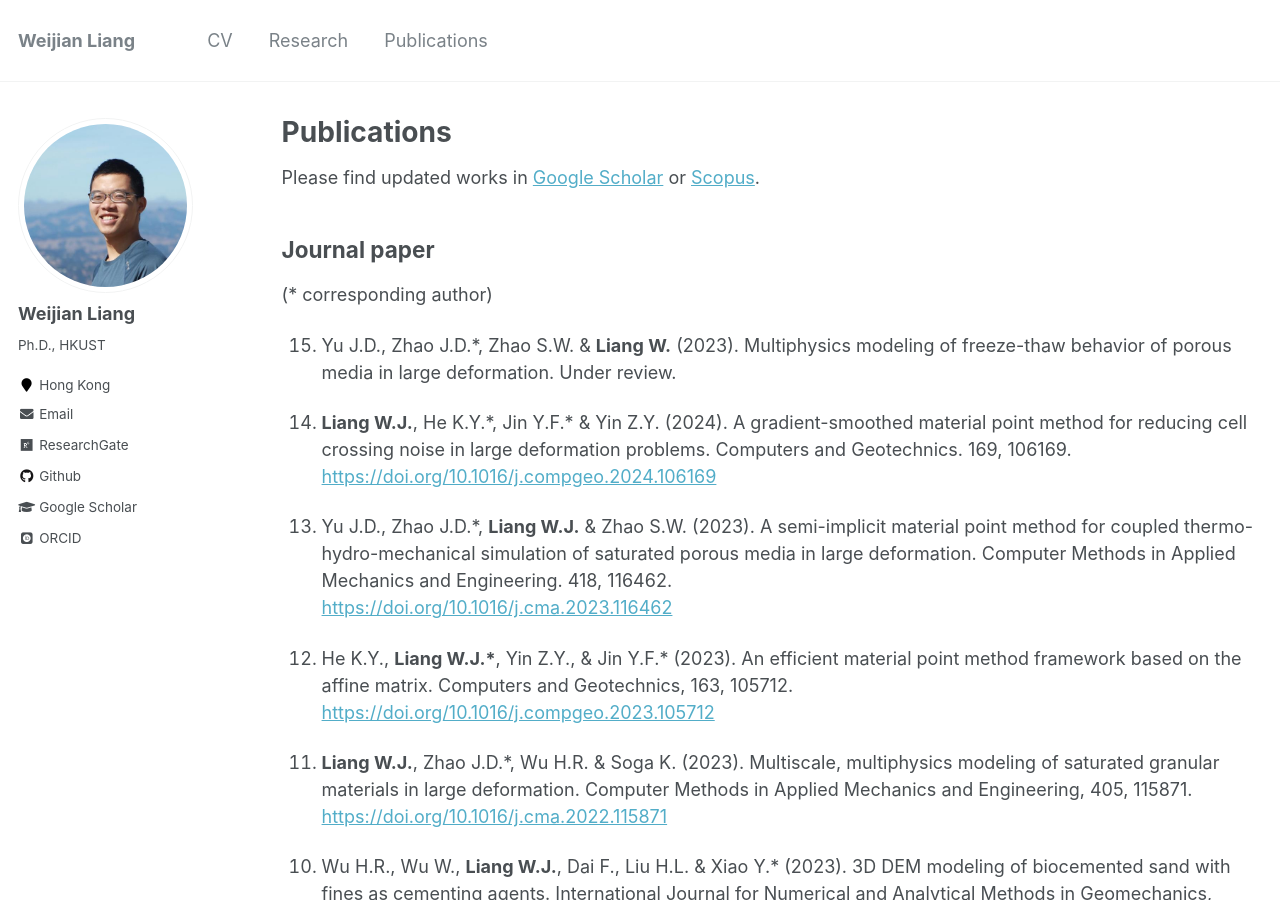
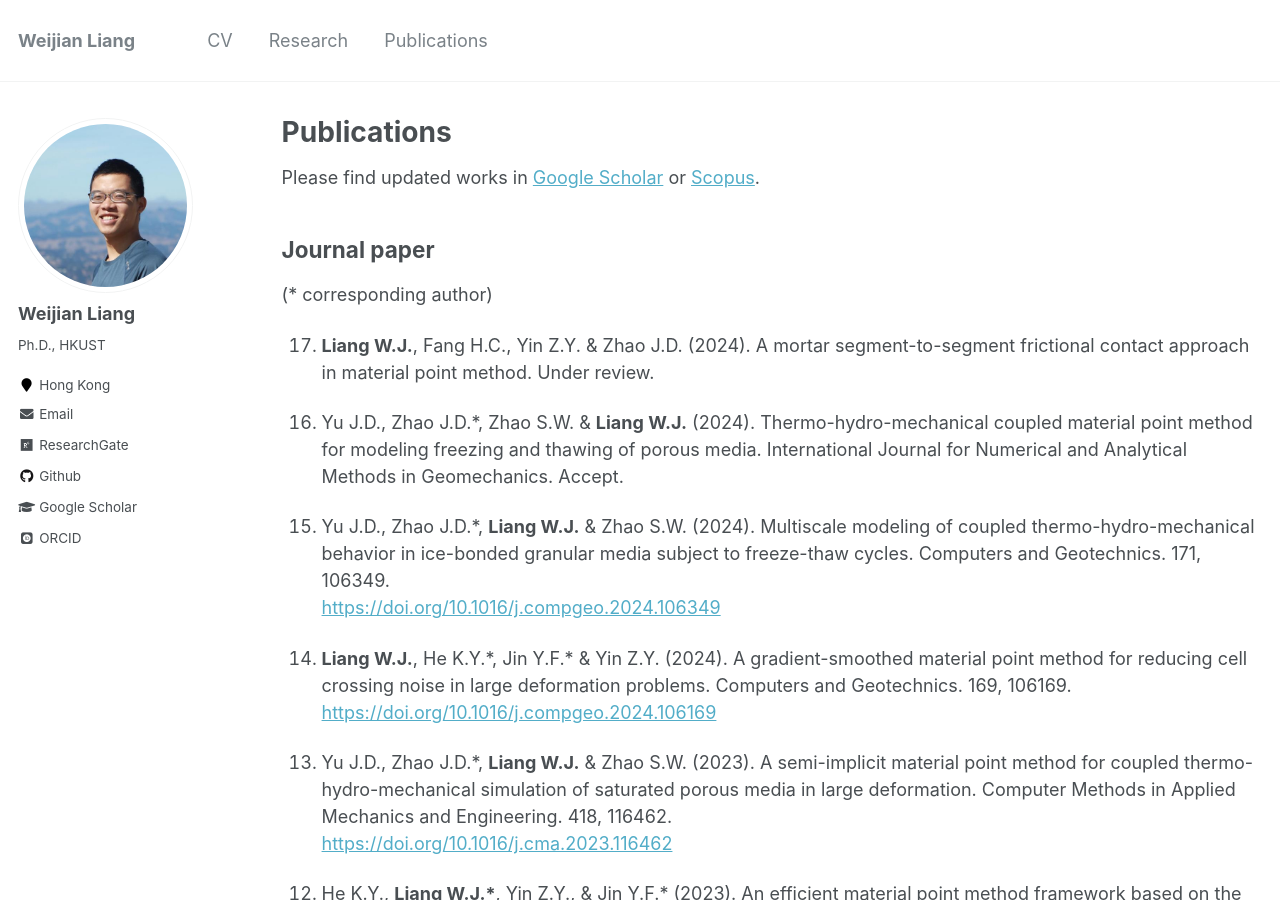
Before and after one commit to WeijianLiang/WeijianLiang.github.io, a Jekyll site: the page built from _pages/publications.md, in a window 1280 px wide and 900 px high. Built offline with Jekyll 4.4.1, drawn with Linux system fonts in a browser that asks for light colours; some web fonts are replaced; some of the changed text lies outside the part shown.

Commit message:
update information

```diff
--- a/_pages/publications.md
+++ b/_pages/publications.md
@@ -10,35 +10,40 @@ Please find updated works in [Google Scholar](https://scholar.google.com/citatio
 ## Journal paper
 (* corresponding author)
 
-1.  Yu J.D., Zhao J.D.*, Zhao S.W. & **Liang W.** (2023). Multiphysics modeling of freeze-thaw behavior of porous media in large deformation. Under review.
 
-2.  **Liang W.J.**, He K.Y.\*, Jin Y.F.\* & Yin Z.Y. (2024). A gradient-smoothed material point method for reducing cell crossing noise in large deformation problems. Computers and Geotechnics. 169, 106169. <br /><https://doi.org/10.1016/j.compgeo.2024.106169>
+1.  **Liang W.J.**, Fang H.C., Yin Z.Y. & Zhao J.D. (2024). A mortar segment-to-segment frictional contact approach in material point method. Under review.
 
-3.  Yu J.D., Zhao J.D.*, **Liang W.J.** & Zhao S.W. (2023). A semi-implicit material point method for coupled thermo-hydro-mechanical simulation of saturated porous media in large deformation. Computer Methods in Applied Mechanics and Engineering. 418, 116462. <br /><https://doi.org/10.1016/j.cma.2023.116462>
+2.  Yu J.D., Zhao J.D.*,  Zhao S.W. & **Liang W.J.** (2024). Thermo-hydro-mechanical coupled material point method for modeling freezing and thawing of porous media. International Journal for Numerical and Analytical Methods in Geomechanics. Accept.
 
-4.   He K.Y., **Liang W.J.\***, Yin Z.Y., & Jin Y.F.\* (2023). An efficient material point method framework based on the affine matrix. Computers and Geotechnics, 163, 105712. <br /><https://doi.org/10.1016/j.compgeo.2023.105712>
+3.  Yu J.D., Zhao J.D.*, **Liang W.J.** & Zhao S.W. (2024). Multiscale modeling of coupled thermo-hydro-mechanical behavior in ice-bonded granular media subject to freeze-thaw cycles. Computers and Geotechnics. 171, 106349. <br /><https://doi.org/10.1016/j.compgeo.2024.106349>
 
-5.   **Liang W.J.**, Zhao J.D.*, Wu H.R. & Soga K. (2023). Multiscale, multiphysics modeling of saturated granular materials in large deformation. Computer Methods in Applied Mechanics and Engineering, 405, 115871. <br /><https://doi.org/10.1016/j.cma.2022.115871>
+4.  **Liang W.J.**, He K.Y.\*, Jin Y.F.\* & Yin Z.Y. (2024). A gradient-smoothed material point method for reducing cell crossing noise in large deformation problems. Computers and Geotechnics. 169, 106169. <br /><https://doi.org/10.1016/j.compgeo.2024.106169>
 
-6.   Wu H.R., Wu W., **Liang W.J.**, Dai F., Liu H.L. & Xiao Y.* (2023). 3D DEM modeling of biocemented sand with fines as cementing agents. International Journal for Numerical and Analytical Methods in Geomechanics, 47(2), 212-240. <br /><https://doi.org/10.1002/nag.3466>
+5.  Yu J.D., Zhao J.D.*, **Liang W.J.** & Zhao S.W. (2023). A semi-implicit material point method for coupled thermo-hydro-mechanical simulation of saturated porous media in large deformation. Computer Methods in Applied Mechanics and Engineering. 418, 116462. <br /><https://doi.org/10.1016/j.cma.2023.116462>
 
-7. **Liang W.J.**, Wu H.R., Zhao S.W., Zhou W. & Zhao J.D.\* (2022). Scalable three-dimensional hybrid continuum-discrete multiscale modeling of granular media. International Journal for Numerical Methods in Engineering. 123(12), 2872-2893. <br /><https://doi.org/10.1002/nme.6963>
+6.   He K.Y., **Liang W.J.\***, Yin Z.Y., & Jin Y.F.\* (2023). An efficient material point method framework based on the affine matrix. Computers and Geotechnics, 163, 105712. <br /><https://doi.org/10.1016/j.compgeo.2023.105712>
 
-8. Zhao S.W.\*, Zhao J.D.\*, **Liang, W.J.** & Niu, F.J. (2022). Multiscale modeling of coupled thermo-mechanical behavior of granular media in large deformation and flow. Computers and Geotechnics, 149, 104855. <br /><https://doi.org/10.1016/j.compgeo.2022.104855>
+7.   **Liang W.J.**, Zhao J.D.*, Wu H.R. & Soga K. (2023). Multiscale, multiphysics modeling of saturated granular materials in large deformation. Computer Methods in Applied Mechanics and Engineering, 405, 115871. <br /><https://doi.org/10.1016/j.cma.2022.115871>
 
-9.  **Liang W.J.**, Zhao S.W., Wu H.R. & Zhao J.D.\* (2021). Bearing capacity and failure of footing on anisotropic soil: A multiscale perspective. Computers and Geotechnics, 137, 104279. <br /><https://doi.org/10.1016/j.compgeo.2021.104279>
+8.   Wu H.R., Wu W., **Liang W.J.**, Dai F., Liu H.L. & Xiao Y.* (2023). 3D DEM modeling of biocemented sand with fines as cementing agents. International Journal for Numerical and Analytical Methods in Geomechanics, 47(2), 212-240. <br /><https://doi.org/10.1002/nag.3466>
 
-10. **Liang W.J.**, Zhao J.D.\*, Wu H.R. & Soga K. (2021). Multiscale modeling of anchor pull-out in sand. Journal of Geotechnical and Geoenvironmental Engineering, 147(9), 04021091. <br /><https://doi.org/10.1061/(ASCE)GT.1943-5606.0002599>
+9.  **Liang W.J.**, Wu H.R., Zhao S.W., Zhou W. & Zhao J.D.\* (2022). Scalable three-dimensional hybrid continuum-discrete multiscale modeling of granular media. International Journal for Numerical Methods in Engineering. 123(12), 2872-2893. <br /><https://doi.org/10.1002/nme.6963>
 
-11. Kularathna S., **Liang W.J.\***, Zhao T.C., Chandra B., Zhao J.D. & Soga K. (2021). A semi-implicit material point method based on fractional-step method for saturated soil. International Journal for Numerical and Analytical Methods in Geomechanics, 45(10), 1405-1436. <br /><https://doi.org/10.1002/nag.3207>
+10. Zhao S.W.\*, Zhao J.D.\*, **Liang, W.J.** & Niu, F.J. (2022). Multiscale modeling of coupled thermo-mechanical behavior of granular media in large deformation and flow. Computers and Geotechnics, 149, 104855. <br /><https://doi.org/10.1016/j.compgeo.2022.104855>
 
-12. Zhao S.W.\*, Zhao J.D. & **Liang W.J.** (2020). A thread-block-wise computational framework for large-scale hierarchical continuum-discrete modeling of granular media. International Journal for Numerical Methods in Engineering, 122(2), 579-608. <br /><https://doi.org/10.1002/nme.6549>
+11. **Liang W.J.**, Zhao S.W., Wu H.R. & Zhao J.D.\* (2021). Bearing capacity and failure of footing on anisotropic soil: A multiscale perspective. Computers and Geotechnics, 137, 104279. <br /><https://doi.org/10.1016/j.compgeo.2021.104279>
 
-13. Wu H.R.\*, Zhao J.D. & **Liang W.J.** (2020). Pattern transitions of localized deformation in high-porosity sandstones: Insights from multiscale analysis. Computers and Geotechnics, 126, 103733. <br /><https://doi.org/10.1016/j.compgeo.2020.103733>
+12. **Liang W.J.**, Zhao J.D.\*, Wu H.R. & Soga K. (2021). Multiscale modeling of anchor pull-out in sand. Journal of Geotechnical and Geoenvironmental Engineering, 147(9), 04021091. <br /><https://doi.org/10.1061/(ASCE)GT.1943-5606.0002599>
 
-14. Wu H.R.\*, Zhao J.D. & **Liang W.J.** (2020). The Signature of Deformation Bands in Porous Sandstones. Rock Mechanics and Rock Engineering, 53(7), 3133 - 3147 <br /><https://doi.org/10.1007/s00603-020-02100-8>
+13. Kularathna S., **Liang W.J.\***, Zhao T.C., Chandra B., Zhao J.D. & Soga K. (2021). A semi-implicit material point method based on fractional-step method for saturated soil. International Journal for Numerical and Analytical Methods in Geomechanics, 45(10), 1405-1436. <br /><https://doi.org/10.1002/nag.3207>
 
-15. **Liang W.J.** & Zhao J.D.* (2019). Multiscale modelling of large deformation in geomechanics. International Journal for Numerical and Analytical Methods in Geomechanics. 43, 1080–1114. <br /><https://doi.org/10.1002/nag.2921>
+14. Zhao S.W.\*, Zhao J.D. & **Liang W.J.** (2020). A thread-block-wise computational framework for large-scale hierarchical continuum-discrete modeling of granular media. International Journal for Numerical Methods in Engineering, 122(2), 579-608. <br /><https://doi.org/10.1002/nme.6549>
+
+15. Wu H.R.\*, Zhao J.D. & **Liang W.J.** (2020). Pattern transitions of localized deformation in high-porosity sandstones: Insights from multiscale analysis. Computers and Geotechnics, 126, 103733. <br /><https://doi.org/10.1016/j.compgeo.2020.103733>
+
+16. Wu H.R.\*, Zhao J.D. & **Liang W.J.** (2020). The Signature of Deformation Bands in Porous Sandstones. Rock Mechanics and Rock Engineering, 53(7), 3133 - 3147 <br /><https://doi.org/10.1007/s00603-020-02100-8>
+
+17. **Liang W.J.** & Zhao J.D.* (2019). Multiscale modelling of large deformation in geomechanics. International Journal for Numerical and Analytical Methods in Geomechanics. 43, 1080–1114. <br /><https://doi.org/10.1002/nag.2921>
 {: reversed="reversed"}
 
 ## Book Chapter
@@ -49,21 +54,23 @@ Please find updated works in [Google Scholar](https://scholar.google.com/citatio
 {: reversed="reversed"}
 
 ## Conference Paper
-1. **Liang W.**, Yin Z., Zhao J., & Soga K. (2023) Multiscale modeling of wave propagation in saturated granular material. 17th International Conference on Computational Plasticity (COMPLAS 2023), 5-  7 Sept 2023, Barcelona, Spain.
+1. Yu J.D., Zhao J.D.*,  Zhao S.W. & **Liang W.J.** (2024) Multiphysics simulation of freezing and thawing granular media using material point method. GeoShanghai International Conference (GeoShanghai 2024), 26 - 29 May 2024, Shanghai, China. <br /><https://doi.org/10.1088/1755-1315/1330/1/012035>
 
-2. **Liang W.**, Zhao J., & Soga K. (2022) Multiscale modeling of anchor pull-out in sand. 16th International Conference of the International Association for Computational Methods and Advances in Geomechanics (IACMAG 2022), 30 Aug - 2 Sept 2022, Torino, Italy. (Virtual)
+2. **Liang W.**, Yin Z., Zhao J., & Soga K. (2023) Multiscale modeling of wave propagation in saturated granular material. 17th International Conference on Computational Plasticity (COMPLAS 2023), 5-  7 Sept 2023, Barcelona, Spain.
 
-3.  **Liang W.**, & Zhao J. (2022) Multiscale, multiphysics modeling of wave propagation in anisotropic saturated porous media. 15th World Congress on Computational Mechanics & 8th Asian Pacific Congress on Computational Mechanics (WCCM-APCOM 2022), 31 July - 5 August, 2022,  Yokohama, Japan. (Virtual)
+3. **Liang W.**, Zhao J., & Soga K. (2022) Multiscale modeling of anchor pull-out in sand. 16th International Conference of the International Association for Computational Methods and Advances in Geomechanics (IACMAG 2022), 30 Aug - 2 Sept 2022, Torino, Italy. (Virtual)
 
-4.  **Liang W.**, & Zhao J. (2022) Three-dimensional multiscale modelling of granular column collapse. 20th International Conference on Soil Mechanics and Geotechnical Engineering (ICSMGE 2022), 1 - 5 May 2022, Sydney, Australia. (Virtual)
+4.  **Liang W.**, & Zhao J. (2022) Multiscale, multiphysics modeling of wave propagation in anisotropic saturated porous media. 15th World Congress on Computational Mechanics & 8th Asian Pacific Congress on Computational Mechanics (WCCM-APCOM 2022), 31 July - 5 August, 2022,  Yokohama, Japan. (Virtual)
 
-5. **Liang W.**, Zhao J., & Zhao S. (2021) Multiscale modeling of failure pattern of foundation on anisotropic soil. Fifth National Conference of Computational Mechanics of Granular Materials (CMGM-2020), 27 - 29 March 2021, Wuhan, China. (Best presenter award)
+5.  **Liang W.**, & Zhao J. (2022) Three-dimensional multiscale modelling of granular column collapse. 20th International Conference on Soil Mechanics and Geotechnical Engineering (ICSMGE 2022), 1 - 5 May 2022, Sydney, Australia. (Virtual)
 
-6. **Liang W.**, & Zhao J. (2019) Coupled MPM/DEM multiscale modelling geotechnical problems involving large deformation. The 16th Asian Regional Conference on Soil Mechanics and Geotechnical Engineering (16ARC), 14-18 Oct 2019, Taipei, Taiwan.
+6. **Liang W.**, Zhao J., & Zhao S. (2021) Multiscale modeling of failure pattern of foundation on anisotropic soil. Fifth National Conference of Computational Mechanics of Granular Materials (CMGM-2020), 27 - 29 March 2021, Wuhan, China. (Best presenter award)
 
-7. **Liang W.**, & Zhao J. (2018) Multi-scale modeling of anchoring in sand. The Thirty-First KKHTCNN Symposium on Civil Engineering, 22-24 Nov 2018, Kyoto, Japan. (Best presenter award)
+7. **Liang W.**, & Zhao J. (2019) Coupled MPM/DEM multiscale modelling geotechnical problems involving large deformation. The 16th Asian Regional Conference on Soil Mechanics and Geotechnical Engineering (16ARC), 14-18 Oct 2019, Taipei, Taiwan.
 
-8. Zhao J., & **Liang W.** (2018) Hierarchical multiscale modeling of large deformation problems in granular media. 9th International Conference on Computational Methods, 6-10 Aug 2018, Rome, Italy.
+8. **Liang W.**, & Zhao J. (2018) Multi-scale modeling of anchoring in sand. The Thirty-First KKHTCNN Symposium on Civil Engineering, 22-24 Nov 2018, Kyoto, Japan. (Best presenter award)
 
-9.  **Liang W.**, & Zhao J. (2017) Multiscale modeling of large deformations in granular materials. The 21st Annual Conference of HKSTAM 2017 and the 13th Jiangsu – Hong Kong Forum on Mechanics and Its Application, 8 April 2017, Hong Kong.
+9.  Zhao J., & **Liang W.** (2018) Hierarchical multiscale modeling of large deformation problems in granular media. 9th International Conference on Computational Methods, 6-10 Aug 2018, Rome, Italy.
+
+10. **Liang W.**, & Zhao J. (2017) Multiscale modeling of large deformations in granular materials. The 21st Annual Conference of HKSTAM 2017 and the 13th Jiangsu – Hong Kong Forum on Mechanics and Its Application, 8 April 2017, Hong Kong.
 {: reversed="reversed"}
```
Also changed, not shown: _pages/cv.md (+6 -3 lines), _pages/researchs.md (+8 -0 lines), 1 other file.
